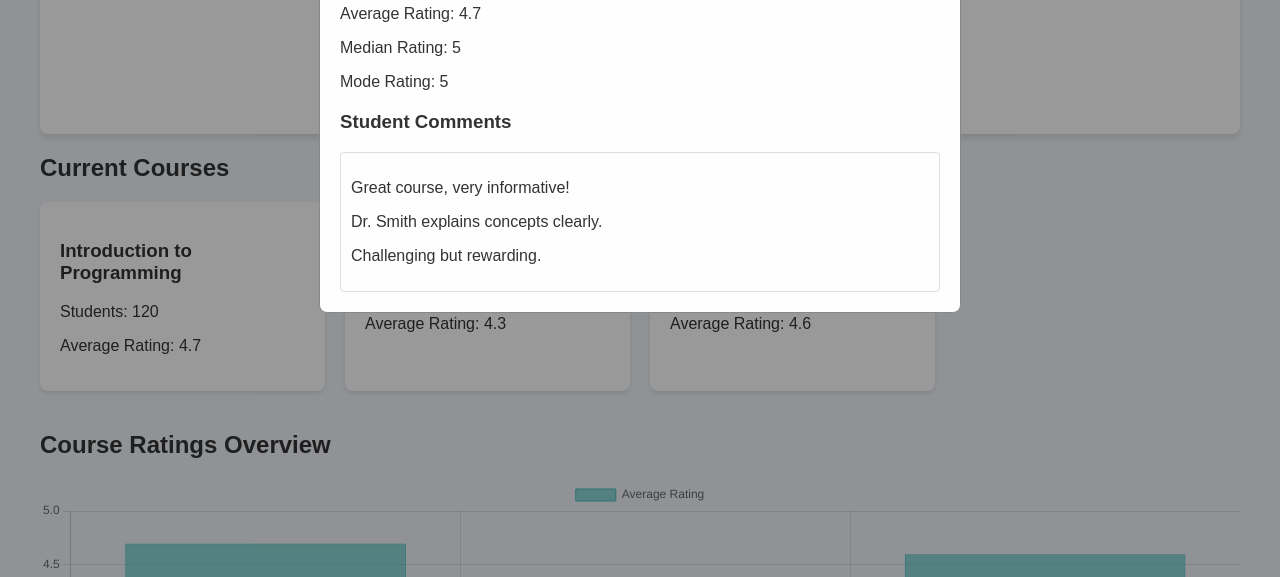
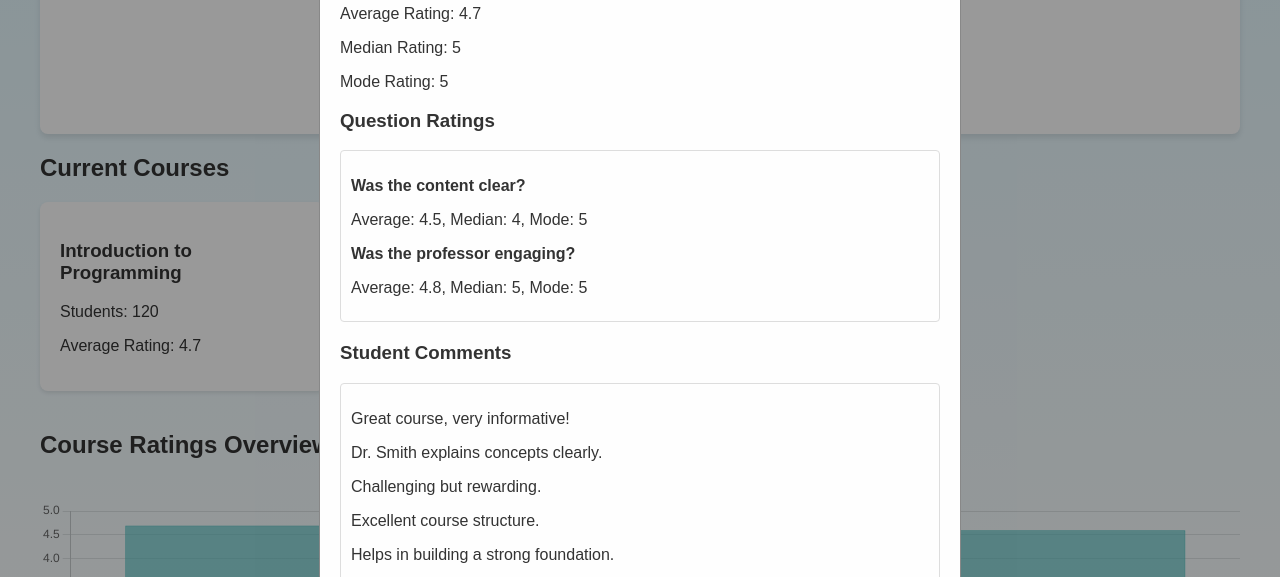
Before and after one commit to tan1729/Frontend_ethos, a website: page prof.html in a window 1280 px wide. Both pictures are taken after a click on the element 182 px from the left and 508 px from the top of the page. Shown: the part 212-789 px from the top of the page. Drawn offline with nearby package versions, Linux system fonts and the light colour scheme.

Commit message:
new commit

```diff
--- a/prof.css
+++ b/prof.css
@@ -1,6 +1,6 @@
 body {
     font-family: Arial, sans-serif;
-    background-color: #f0f4f8;
+    background: linear-gradient(to bottom, #e0f7ff, #ffffff);
     margin: 0;
     padding: 0;
     color: #333;
@@ -58,16 +58,6 @@ body {
     display: flex;
     justify-content: center;
     align-items: center;
-    font-size: 24px;
-}
-
-.star-rating {
-    display: inline-flex;
-    margin-left: 10px;
-}
-
-.star {
-    color: #fbbf24;
     font-size: 24px;
 }
 
@@ -139,8 +129,21 @@ body {
     border-radius: 4px;
 }
 
+.questions-list {
+    max-height: 150px;
+    overflow-y: auto;
+    border: 1px solid #ddd;
+    padding: 10px;
+    border-radius: 4px;
+}
+
 .chart-container {
     margin-top: 40px;
+}
+
+.chart-container canvas {
+    max-height: 300px;
+    max-width: 100%;
 }
 
 @media (max-width: 768px) {
@@ -148,7 +151,6 @@ body {
         flex-direction: column;
         text-align: center;
     }
-
     .profile-pic {
         margin-right: 0;
         margin-bottom: 20px;
--- a/prof.html
+++ b/prof.html
@@ -22,21 +22,24 @@
                 <h2>Overall Rating</h2>
                 <div class="rating-display">
                     <span id="overallRating">4.5</span>
-                    <div class="star-rating" data-rating="4.5"></div>
                 </div>
             </div>
         </div>
-
         <h2>Current Courses</h2>
         <div id="coursesList" class="courses-grid">
             <!-- Course cards will be dynamically inserted here -->
         </div>
-
         <div id="courseModal" class="modal">
             <div class="modal-content">
                 <span class="close">&times;</span>
                 <h2 id="modalCourseName"></h2>
                 <div id="modalCourseDetails"></div>
+                <div class="question-section">
+                    <h3>Question Ratings</h3>
+                    <div id="questionsList" class="questions-list">
+                        <!-- Questions will be dynamically inserted here -->
+                    </div>
+                </div>
                 <div class="comments-section">
                     <h3>Student Comments</h3>
                     <div id="commentsList" class="comments-list">
@@ -45,13 +48,11 @@
                 </div>
             </div>
         </div>
-
         <div class="chart-container">
             <h2>Course Ratings Overview</h2>
             <canvas id="coursesChart"></canvas>
         </div>
     </div>
-
     <script src="prof.js"></script>
 </body>
 </html>
--- a/prof.js
+++ b/prof.js
@@ -13,10 +13,27 @@ const professor = {
             averageRating: 4.7,
             medianRating: 5,
             modeRating: 5,
+            questions: [
+                {
+                    question: "Was the content clear?",
+                    averageRating: 4.5,
+                    medianRating: 4,
+                    modeRating: 5
+                },
+                {
+                    question: "Was the professor engaging?",
+                    averageRating: 4.8,
+                    medianRating: 5,
+                    modeRating: 5
+                }
+            ],
             comments: [
                 "Great course, very informative!",
                 "Dr. Smith explains concepts clearly.",
-                "Challenging but rewarding."
+                "Challenging but rewarding.",
+                "Excellent course structure.",
+                "Helps in building a strong foundation.",
+                "More practical examples would be helpful."
             ]
         },
         {
@@ -26,10 +43,30 @@ const professor = {
             averageRating: 4.3,
             medianRating: 4,
             modeRating: 4,
+            questions: [
+                {
+                    question: "Was the content clear?",
+                    averageRating: 4.0,
+                    medianRating: 4,
+                    modeRating: 4
+                },
+                {
+                    question: "Was the professor engaging?",
+                    averageRating: 4.6,
+                    medianRating: 5,
+                    modeRating: 5
+                }
+            ],
             comments: [
                 "Excellent course structure.",
                 "Helps in building a strong foundation.",
-                "More practical examples would be helpful."
+                "More practical examples would be helpful.",
+                "Great course, very informative!",
+                "Dr. Smith explains concepts clearly.",
+                "Challenging but rewarding.",
+                "Great course, very informative!",
+                "Dr. Smith explains concepts clearly.",
+                "Challenging but rewarding."
             ]
         },
         {
@@ -39,12 +76,30 @@ const professor = {
             averageRating: 4.6,
             medianRating: 5,
             modeRating: 5,
+            questions: [
+                {
+                    question: "Was the content clear?",
+                    averageRating: 4.7,
+                    medianRating: 5,
+                    modeRating: 5
+                },
+                {
+                    question: "Was the professor engaging?",
+                    averageRating: 4.5,
+                    medianRating: 5,
+                    modeRating: 5
+                }
+            ],
             comments: [
                 "Challenging but very interesting.",
                 "Dr. Smith's enthusiasm is contagious!",
-                "Great balance of theory and practice."
+                "Great balance of theory and practice.",
+                "Excellent course structure.",
+                "Helps in building a strong foundation.",
+                "More practical examples would be helpful."
             ]
-        }
+        },
+        // Add more courses similarly
     ]
 };
 
@@ -53,7 +108,6 @@ document.getElementById('profName').textContent = professor.name;
 document.getElementById('profDepartment').textContent = professor.department;
 document.getElementById('profPosition').textContent = professor.position;
 document.getElementById('profPic').src = professor.profilePic;
-document.getElementById('overallRating').textContent = professor.overallRating.toFixed(1);
 
 // Create star rating display
 function createStarRating(rating) {
@@ -90,12 +144,19 @@ const closeBtn = document.getElementsByClassName('close')[0];
 
 function openModal(course) {
     document.getElementById('modalCourseName').textContent = course.name;
+
     const detailsContainer = document.getElementById('modalCourseDetails');
     detailsContainer.innerHTML = `
         <p>Average Rating: ${course.averageRating.toFixed(1)}</p>
         <p>Median Rating: ${course.medianRating}</p>
         <p>Mode Rating: ${course.modeRating}</p>
     `;
+
+    const questionsList = document.getElementById('questionsList');
+    questionsList.innerHTML = course.questions.map(q => `
+        <p><strong>${q.question}</strong></p>
+        <p>Average: ${q.averageRating.toFixed(1)}, Median: ${q.medianRating}, Mode: ${q.modeRating}</p>
+    `).join('');
 
     const commentsList = document.getElementById('commentsList');
     commentsList.innerHTML = course.comments.map(comment => `<p>${comment}</p>`).join('');
@@ -133,7 +194,8 @@ new Chart(ctx, {
                 beginAtZero: true,
                 max: 5
             }
-        }
+        },
+        maintainAspectRatio: false
     }
 });
 
```
